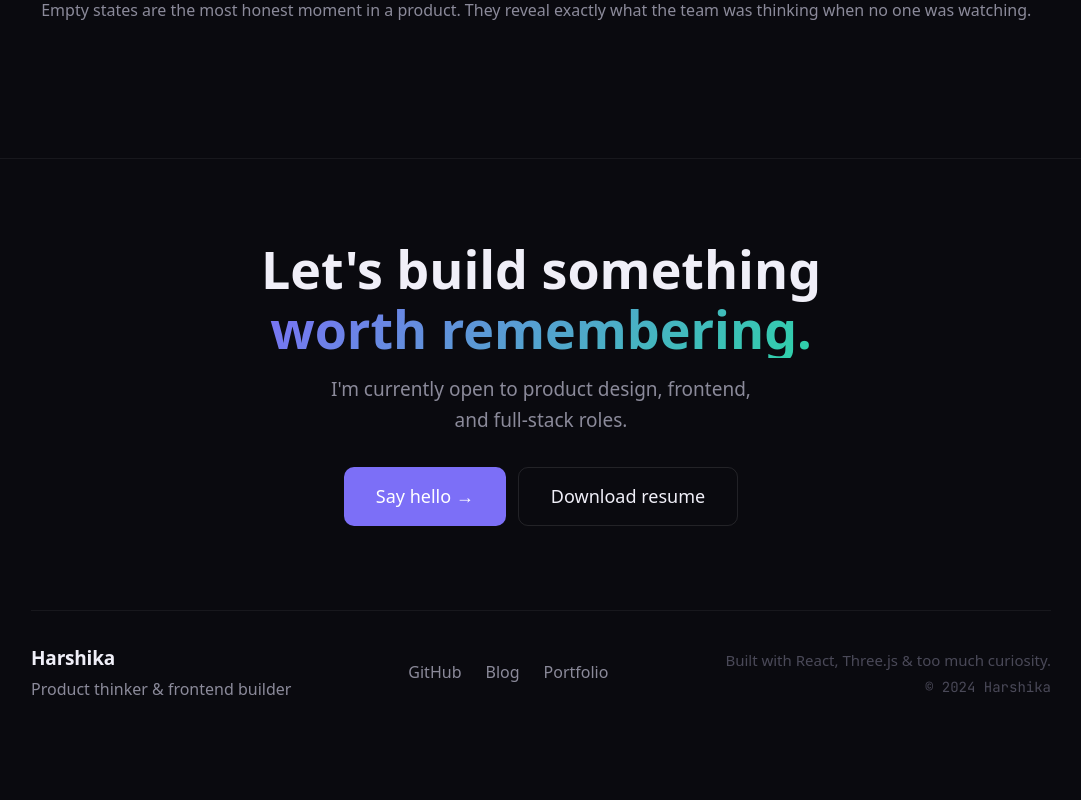
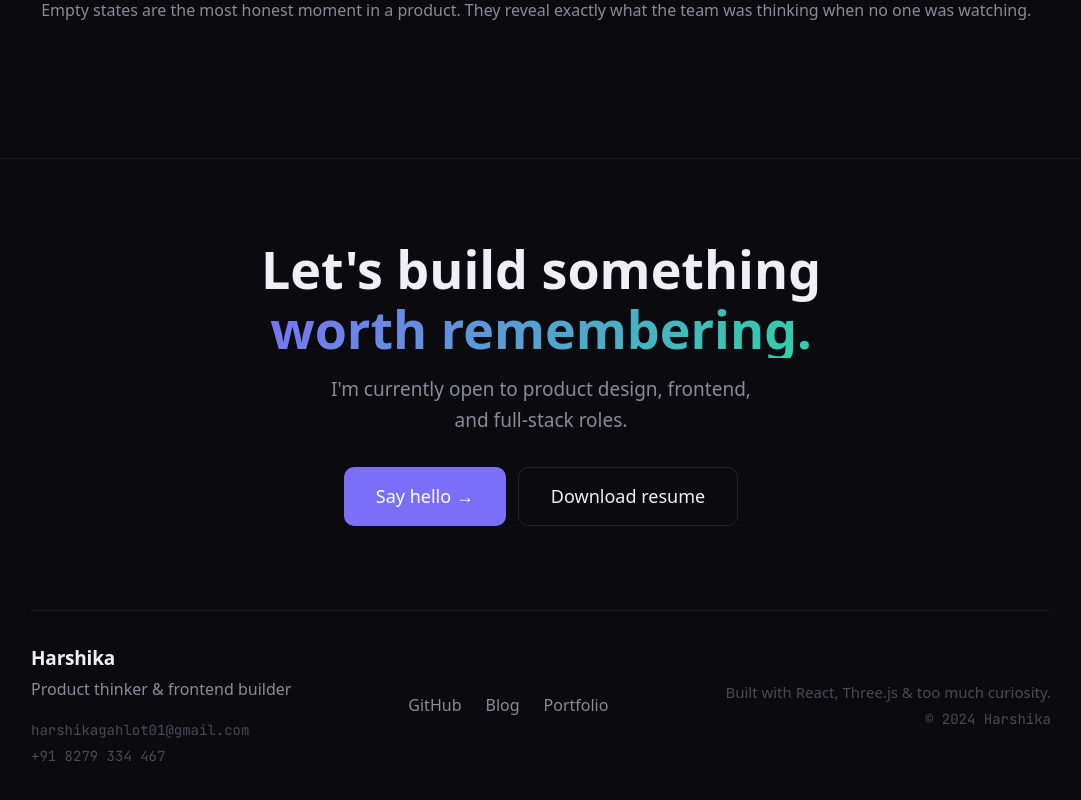
Before and after one commit to harshikagahlot/pm-portfolio, a React (Vite) app: page / in a window 1280 px wide. Shown: the part 10310-11110 px from the top of the page, without its empty margins (99-1180 px from the left). Before the commit the page ends 11061 px from the top, so only its background shows below. Built offline with nearby package versions, Linux system fonts and the light colour scheme; a web font is replaced by a local one.

Commit message:
feat: add contact details to footer

```diff
--- a/src/components/layout/Footer.tsx
+++ b/src/components/layout/Footer.tsx
@@ -87,7 +87,7 @@ export const Footer: React.FC = () => {
           >
             {/* Primary Button */}
             <motion.a
-              href="mailto:harshikagahlot@gmail.com"
+              href="mailto:harshikagahlot01@gmail.com"
               onMouseEnter={() => setHelloHover(true)}
               onMouseLeave={() => setHelloHover(false)}
               animate={helloHover ? { scale: 1.03 } : { scale: 1 }}
@@ -197,10 +197,49 @@ export const Footer: React.FC = () => {
                 fontFamily: 'var(--font-body)',
                 fontSize: '16px',
                 color: 'var(--color-text-secondary)',
+                marginBottom: '12px'
               }}
             >
               Product thinker & frontend builder
             </span>
+            <div style={{ display: 'flex', flexDirection: 'column', gap: '4px' }}>
+              <a
+                href="mailto:harshikagahlot01@gmail.com"
+                style={{
+                  fontFamily: 'var(--font-mono)',
+                  fontSize: '14px',
+                  color: 'var(--color-text-hint)',
+                  textDecoration: 'none',
+                  transition: 'color 0.2s ease',
+                }}
+                onMouseOver={(e) => {
+                  e.currentTarget.style.color = 'var(--color-text-primary)'
+                }}
+                onMouseOut={(e) => {
+                  e.currentTarget.style.color = 'var(--color-text-hint)'
+                }}
+              >
+                harshikagahlot01@gmail.com
+              </a>
+              <a
+                href="tel:+918279334467"
+                style={{
+                  fontFamily: 'var(--font-mono)',
+                  fontSize: '14px',
+                  color: 'var(--color-text-hint)',
+                  textDecoration: 'none',
+                  transition: 'color 0.2s ease',
+                }}
+                onMouseOver={(e) => {
+                  e.currentTarget.style.color = 'var(--color-text-primary)'
+                }}
+                onMouseOut={(e) => {
+                  e.currentTarget.style.color = 'var(--color-text-hint)'
+                }}
+              >
+                +91 8279 334 467
+              </a>
+            </div>
           </div>
 
           {/* Center Social Links */}
```
